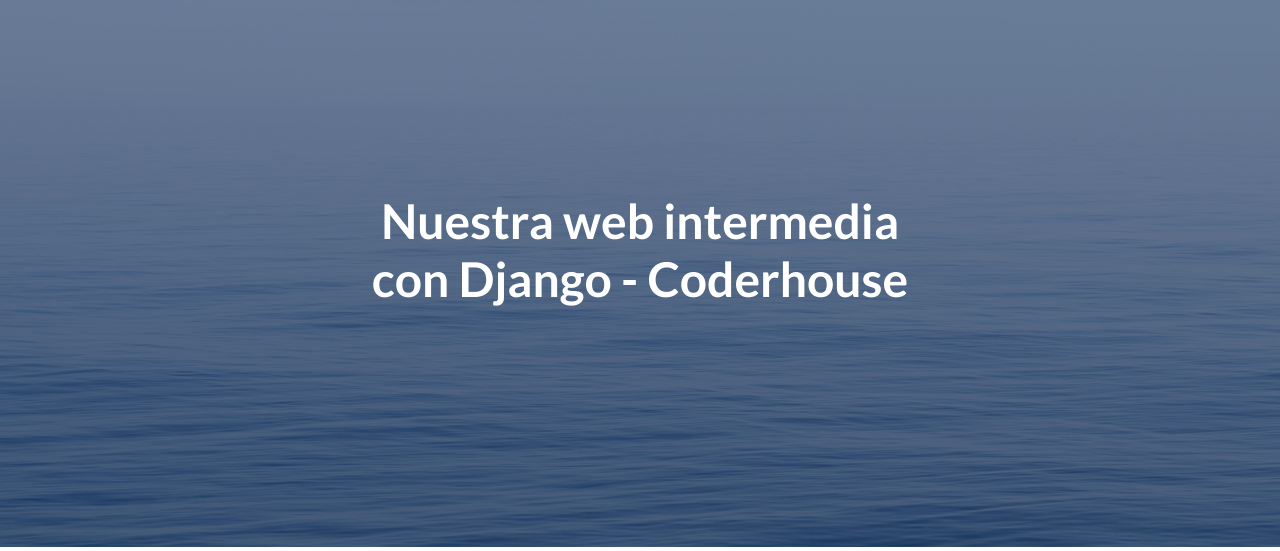
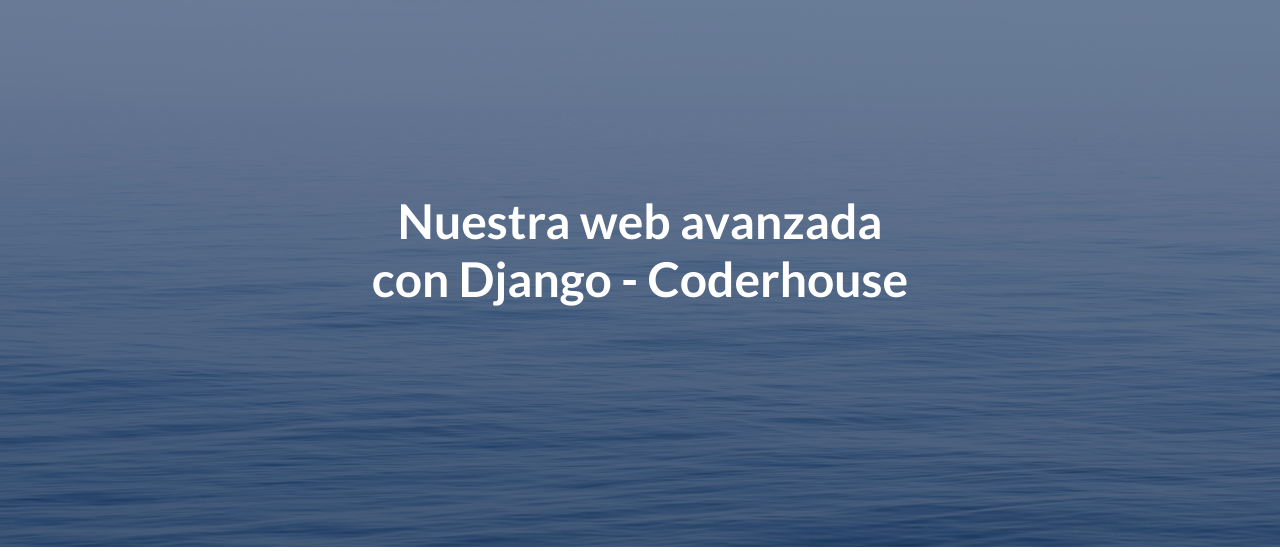
Before and after one commit to claracena/ProyectoCoder, a Django app: page /nuevo/ in a window 1280 px wide. Shown: the part 66-617 px from the top of the page. Run offline with Django 4.2, Linux system fonts and the light colour scheme; the visitor is signed in with stand-in values (Sample User, id 1); some libraries are stand-ins or nearby versions.

Commit message:
Cambio en template

```diff
--- a/AppCoder/templates/AppCoder/padre.html
+++ b/AppCoder/templates/AppCoder/padre.html
@@ -42,7 +42,7 @@
                     <div class="col-xl-6">
                         <div class="text-center text-white">
                             <!-- Page heading-->
-                            <h1 class="mb-5">Nuestra web intermedia con Django - Coderhouse</h1>
+                            <h1 class="mb-5">Nuestra web avanzada con Django - Coderhouse</h1>
                         </div>
                     </div>
                 </div>
```
